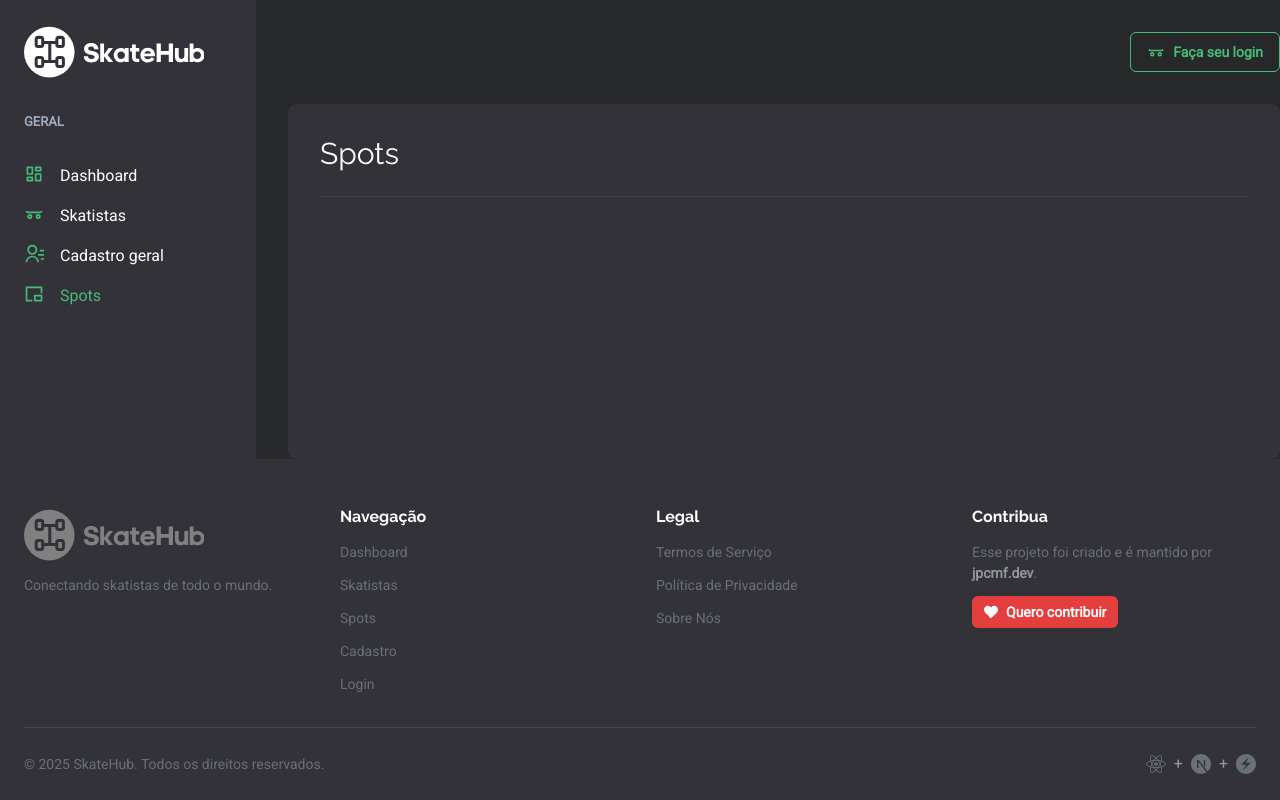
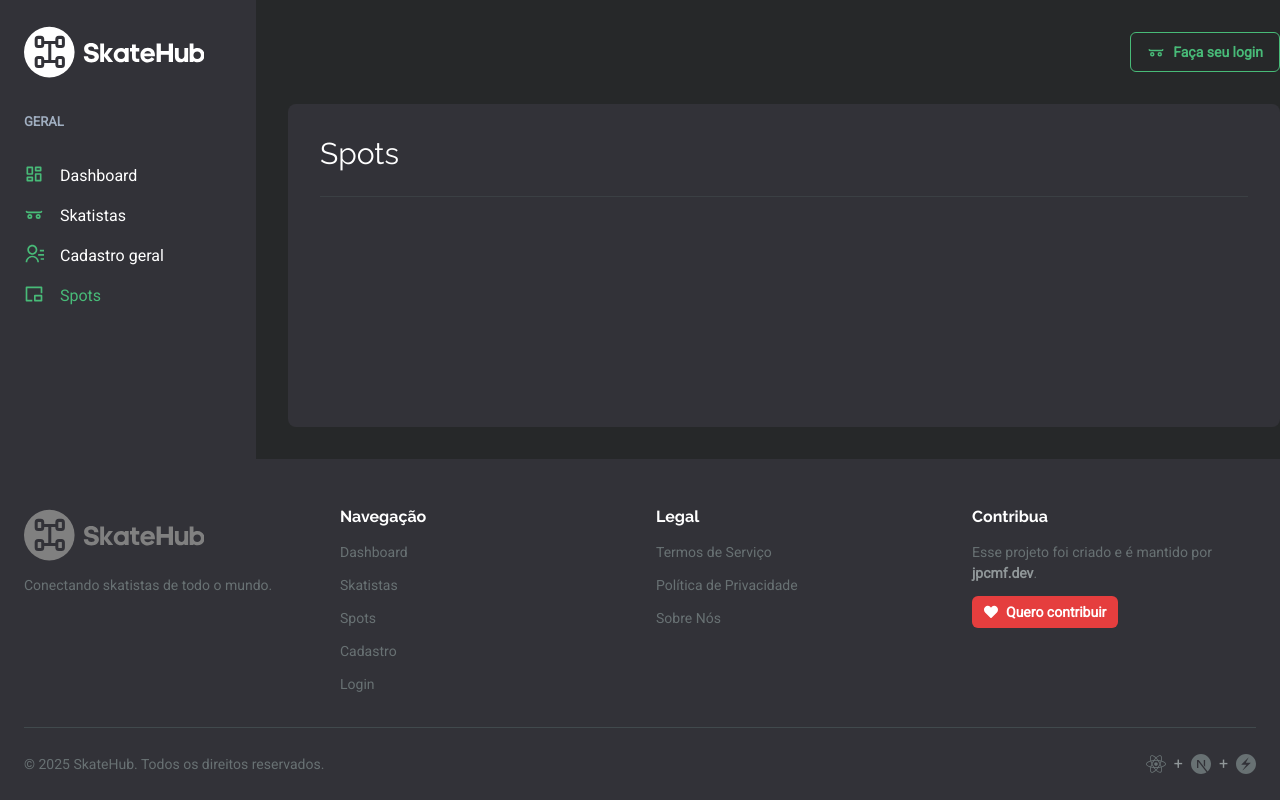
Before and after one commit to jpcmf/Frontend-GraduateProgram-FullStack-2024, a Next.js app: page /spots in a window 1280 px wide. Built offline with nearby package versions, Linux system fonts and the light colour scheme; no server answers.

Commit message:
fix: add margin-bottom to Box component in SpotsPage for improved layout

```diff
--- a/src/pages/spots/index.tsx
+++ b/src/pages/spots/index.tsx
@@ -2,7 +2,7 @@ import { Box, Divider, Flex, Heading } from "@chakra-ui/react";
 
 export default function SpotsPage() {
   return (
-    <Box flex="1" borderRadius={8} bg="gray.800" p={["6", "8"]}>
+    <Box flex="1" borderRadius={8} bg="gray.800" p={["6", "8"]} mb={8}>
       <Flex mb="8" direction="column">
         <Heading size="lg" fontWeight="normal">
           Spots
```
